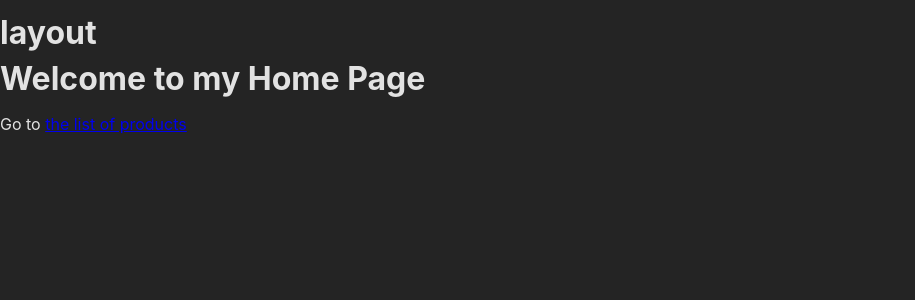
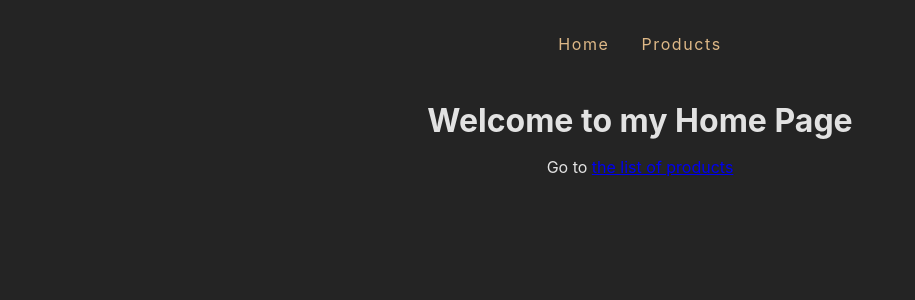
Before and after one commit to ogedengbewisdom/multipageSpa, a React (Create React App) app: page / in a window 1280 px wide. Shown: the top 300 px of the page, without its empty margins (0-915 px from the left). Built offline with nearby package versions, Linux system fonts and the light colour scheme.

Commit message:
Root layout with outlet

```diff
--- a/src/pages/Root.js
+++ b/src/pages/Root.js
@@ -1,11 +1,13 @@
 import { Fragment } from "react"
 import { Outlet } from "react-router-dom"
+import MainNavigation from "../component/MainNavigation"
+import classes from "./Root.module.css"
 
 const RootLayout = () => {
     return (
         <Fragment>
-            <h1>layout</h1>
-            <main>
+            <MainNavigation />
+            <main className={classes.root}>
             <Outlet />
             </main>
         </Fragment>
```
